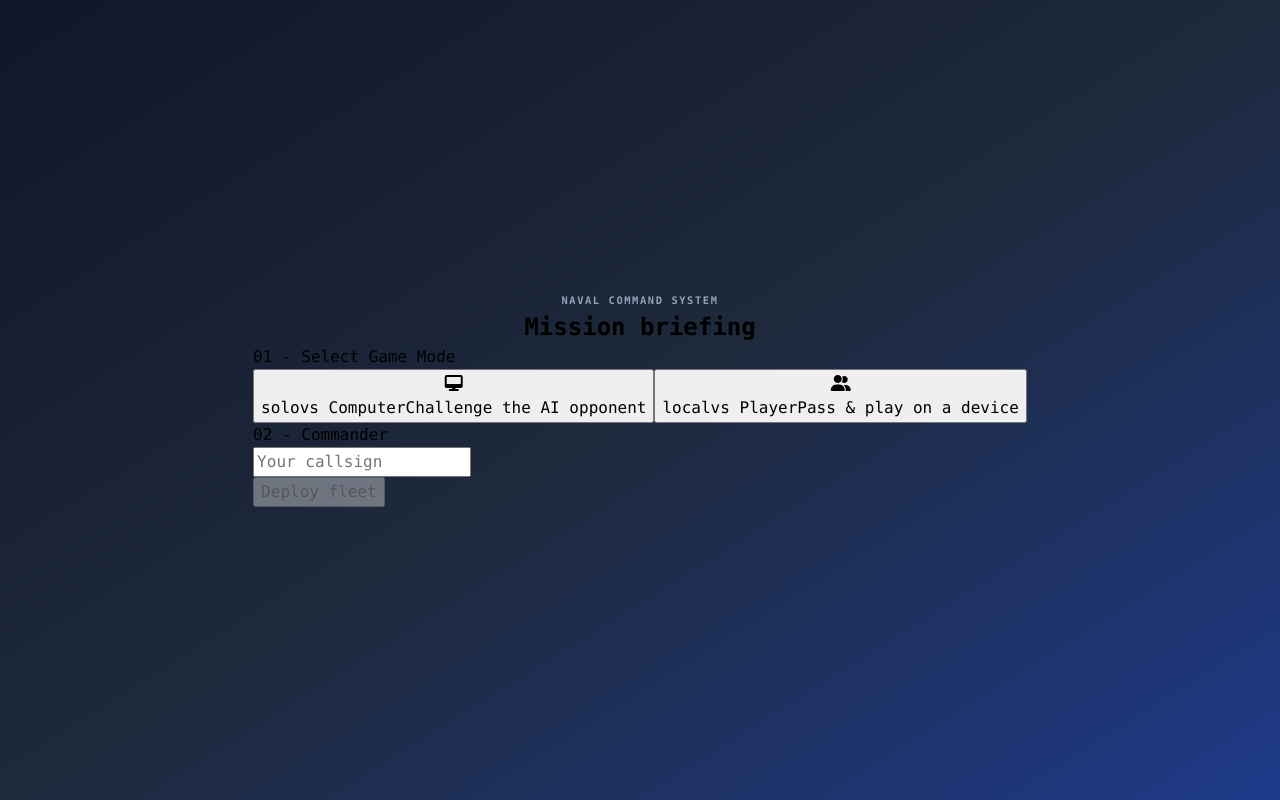
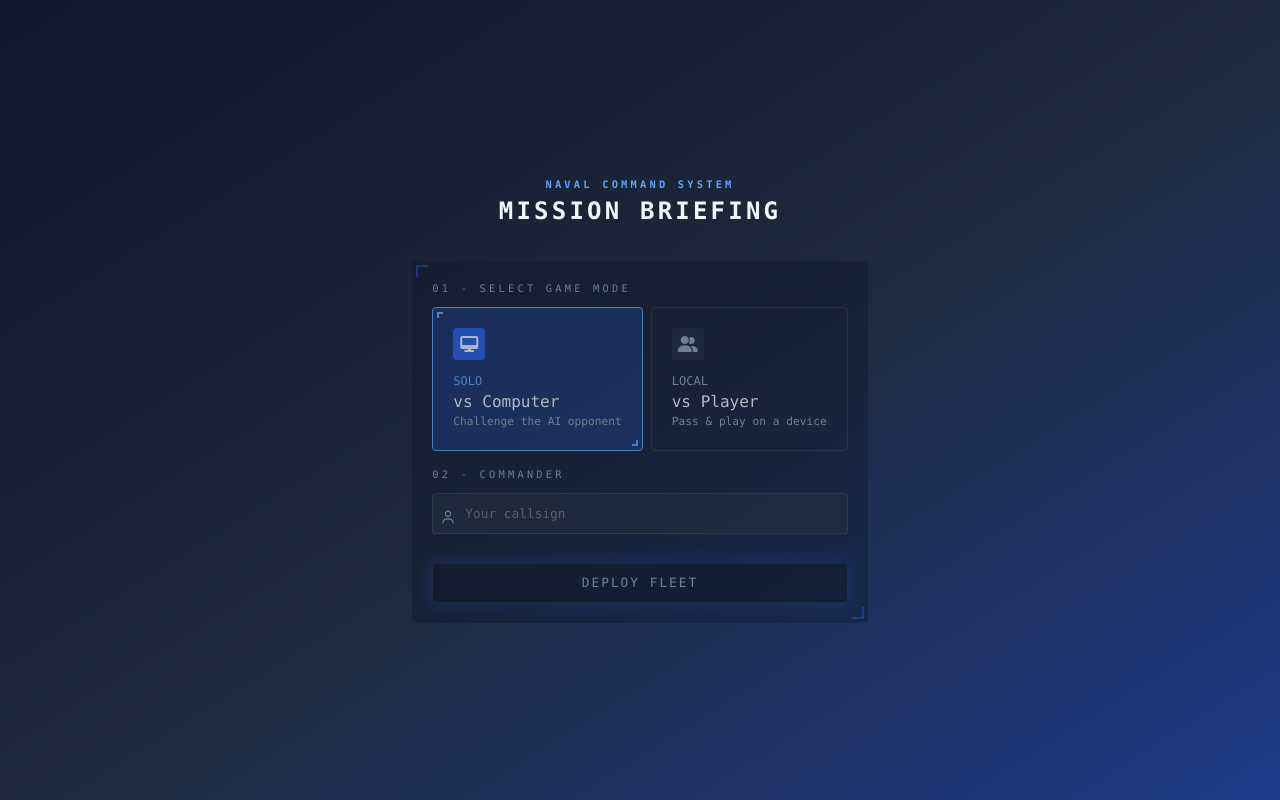
Before and after one commit to RbsDeveloper/Odin-Project-Battleship, a website with bundled scripts: page template.html in a window 1280 px wide. Both pictures are taken after a click on the button "START BATTLE". Built offline with nearby package versions, Linux system fonts and the light colour scheme.

Commit message:
style: update lobby design and button states

```diff
--- a/style.css
+++ b/style.css
@@ -121,6 +121,10 @@ main {
 
 }
 
+.btn {
+    transition: all 0.2s;
+}
+
 .startGameBtn {
     position: relative;
     overflow: hidden;
@@ -135,7 +139,6 @@ main {
     padding-block: .75em;
     margin-block: 2em;
     z-index: 1;
-    transition: all 0.2s
 }
 
 .startGameBtn::before,
@@ -174,6 +177,235 @@ main {
 
 .startGameBtn:active {
     transform: scale(0.96);
+}
+
+.startingDialog .subtitle {
+    color: var(--miss);
+    letter-spacing: .2rem;
+}
+
+.lobbyTitle {
+    color: var(--text-main);
+    text-transform: uppercase;
+    letter-spacing: 0.2rem;
+    margin-bottom: 2rem;
+}
+
+.settingsForm {
+    background-color: color-mix(in srgb, var(--bg-main) 50%, transparent);
+    opacity: .7;
+    padding: 1.25em;
+    border-radius: .25em;
+    position: relative;
+}
+
+.settingsForm::before,
+.settingsForm::after {
+    content: "";
+    position: absolute;
+    width: 12px;
+    height: 12px;
+}
+
+/* The Top-Left Corner */
+.settingsForm::before {
+  top: 4px;
+  left: 4px;
+  border-top: 2px solid color-mix(in srgb, var(--primary) 50%, transparent);  /* Your Accent Blue */
+  border-left: 2px solid color-mix(in srgb, var(--primary) 50%, transparent);
+}
+
+/* The Bottom-Right Corner */
+.settingsForm::after {
+  bottom: 4px;
+  right: 4px;
+  border-bottom: 2px solid color-mix(in srgb, var(--primary) 50%, transparent);
+  border-right: 2px solid color-mix(in srgb, var(--primary) 50%, transparent);
+}
+
+.sectionLabel {
+    color: var(--text-muted);
+    font-size: .65rem;
+    text-transform: uppercase;
+    letter-spacing: .2rem;
+    margin-bottom: 1em;
+}
+
+.modeOptions {
+    display: flex;
+    gap: .5em;
+    margin-bottom: 1em;
+}
+
+.modeCardBtn {
+    display: flex;
+    position: relative;
+    flex-direction: column;
+    align-items: flex-start;
+    border-radius: .250em;
+    border: 1px solid var(--border);
+    background-color: var(--bg-primary);
+    padding: 1.25em;
+}
+
+.modeIcon {
+    font-size: 1rem;
+    inline-size: 1rem;
+    block-size: 1rem;
+    border-radius: .250em;
+    color: var(--text-muted);
+    padding: 1em;
+    display: flex;
+    align-items: center;
+    justify-content: center;
+    background-color: var(--bg-panel);
+    margin-bottom: .75em;
+}
+
+.modeTag {
+    color: var(--text-muted);
+    font-size: .75rem;
+    text-transform: uppercase;
+}
+
+.modeTitle {
+    color: var(--text-main);
+}
+
+.modeDescription {
+    color: var(--text-muted);
+    font-size: .70rem;
+}
+
+.modeCardBtn.activeMode {
+    background-color: color-mix(in srgb, var(--primary) 30%, transparent);
+    border-color: var(--miss);
+}
+
+.modeCardBtn.activeMode .modeIcon {
+    background-color: var(--primary);
+    color: var(--text-main);
+}
+
+.modeCardBtn.activeMode .modeTag {
+    color: var(--miss);
+}
+
+.modeCardBtn.activeMode::before,
+.modeCardBtn.activeMode::after {
+    content: "";
+    position: absolute;
+    width: 6px;  /* Length of the L-shape */
+    height: 6px;
+}
+
+/* The Top-Left Corner */
+.modeCardBtn.activeMode::before {
+  top: 4px;    /* Slightly outside the button */
+  left: 4px;
+  border-top: 2px solid var(--miss);  /* Your Accent Blue */
+  border-left: 2px solid var(--miss);
+}
+
+/* The Bottom-Right Corner */
+.modeCardBtn.activeMode::after {
+  bottom: 4px;
+  right: 4px;
+  border-bottom: 2px solid var(--miss);
+  border-right: 2px solid var(--miss);
+}
+
+.inputGroup {
+    position: relative;
+}
+
+.inputGroup input {
+    inline-size: 100%;
+    background-color: var(--bg-panel);
+    border: 1px solid var(--border);
+    border-radius: .25em;
+    padding: .75em;
+    padding-left: 2.5em;
+    font-size: .8rem;
+    color: var(--text-main);
+    margin-bottom: .5em
+}
+
+.inputGroup::before {
+    content: "";
+    position: absolute;
+    left: .5em;
+    top: 50%;
+    transform: translateY(-50%);
+    width: 16px;
+    height: 16px;
+
+    background-color: var(--text-muted);
+    -webkit-mask-image: url('assets/icons/user-regular-full.svg');
+    mask-image: url('assets/icons/user-regular-full.svg');
+    mask-repeat: no-repeat;
+    mask-size: contain;
+}
+
+input:focus {
+    outline: none;
+    border-color: var(--primary);
+}
+
+.formSubmitBtn {
+    position: relative;
+    margin-top: 1.75em;
+    inline-size: 100%;
+    border: 1px solid var(--bg-panel);
+    background-color: var(--bg-main);
+    color: var(--text-muted);
+    text-transform: uppercase;
+    font-size: .8rem;
+    letter-spacing: .125rem;
+    padding: .75em;
+    border-radius: .25em
+}
+
+.formSubmitBtn:disabled {
+    animation: glow-pulse 2.5s ease-in-out infinite;
+}
+
+.submitReady {
+    background-color: var(--primary);
+    color: var(--text-main);
+}
+
+.formSubmitBtn.submitReady::before,
+.formSubmitBtn.submitReady::after {
+    content: "";
+    position: absolute;
+    width: 6px;
+    height: 6px;
+}
+
+/* The Top-Left Corner */
+.formSubmitBtn.submitReady::before {
+  top: 4px;
+  left: 4px;
+  border-top: 2px solid var(--miss);  /* Your Accent Blue */
+  border-left: 2px solid var(--miss);
+}
+
+/* The Bottom-Right Corner */
+.formSubmitBtn.submitReady::after {
+  bottom: 4px;
+  right: 4px;
+  border-bottom: 2px solid var(--miss);
+  border-right: 2px solid var(--miss);
+}
+
+.formSubmitBtn.submitReady:hover {
+    transform: scale(1.025);
+    background-color: var(--primary-hover);
+}
+
+.formSubmitBtn.submitReady:active {
+    transform: scale(0.9750);
 }
 
 .board {
@@ -307,3 +539,8 @@ main {
     border-radius: .5em;
     padding: .5em;
 }
+
+@keyframes glow-pulse {
+  0%, 100% { box-shadow: 0 0 15px 4px rgba(37, 99, 235, 0.15); }
+  50%       { box-shadow: 0 0 25px 8px rgba(37, 99, 235, 0.5); }
+}
```
Also changed, not shown: assets/icons/user-regular-full.svg (added).
